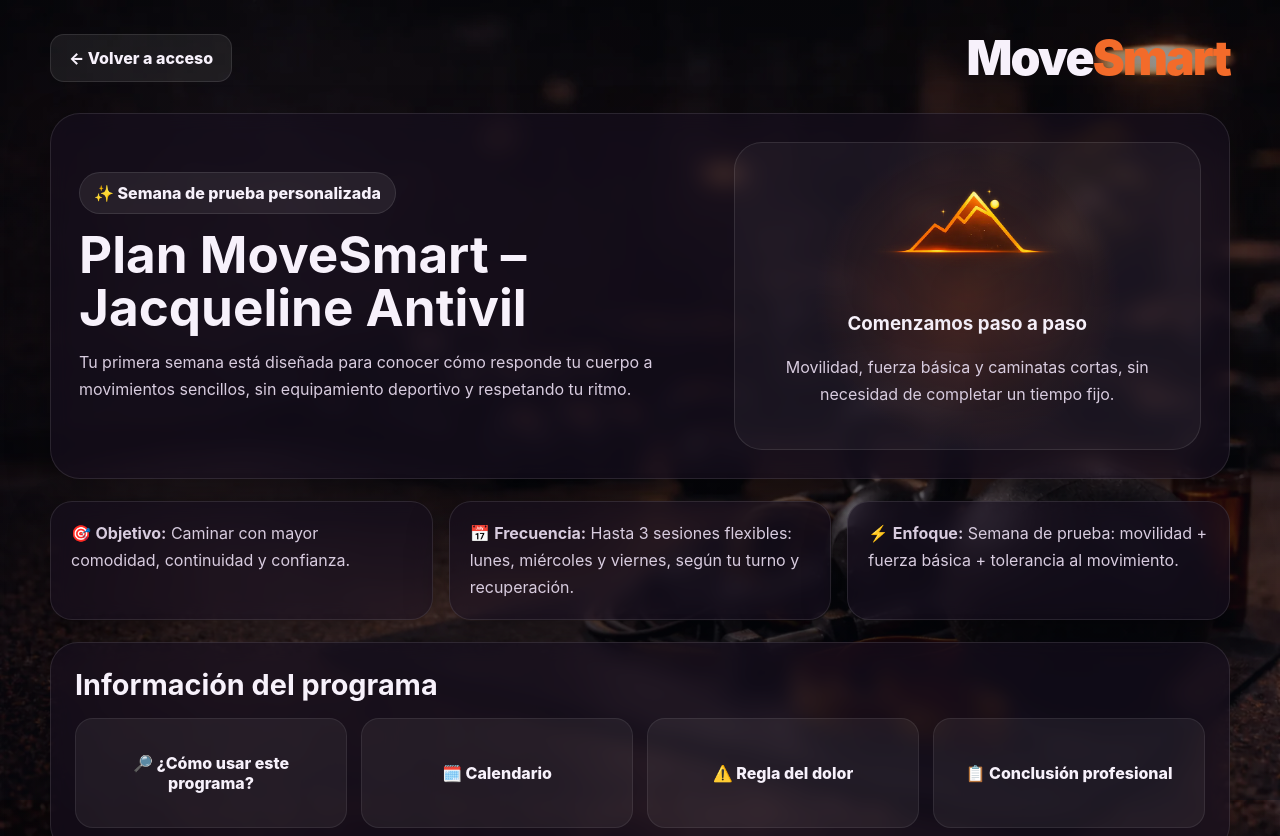
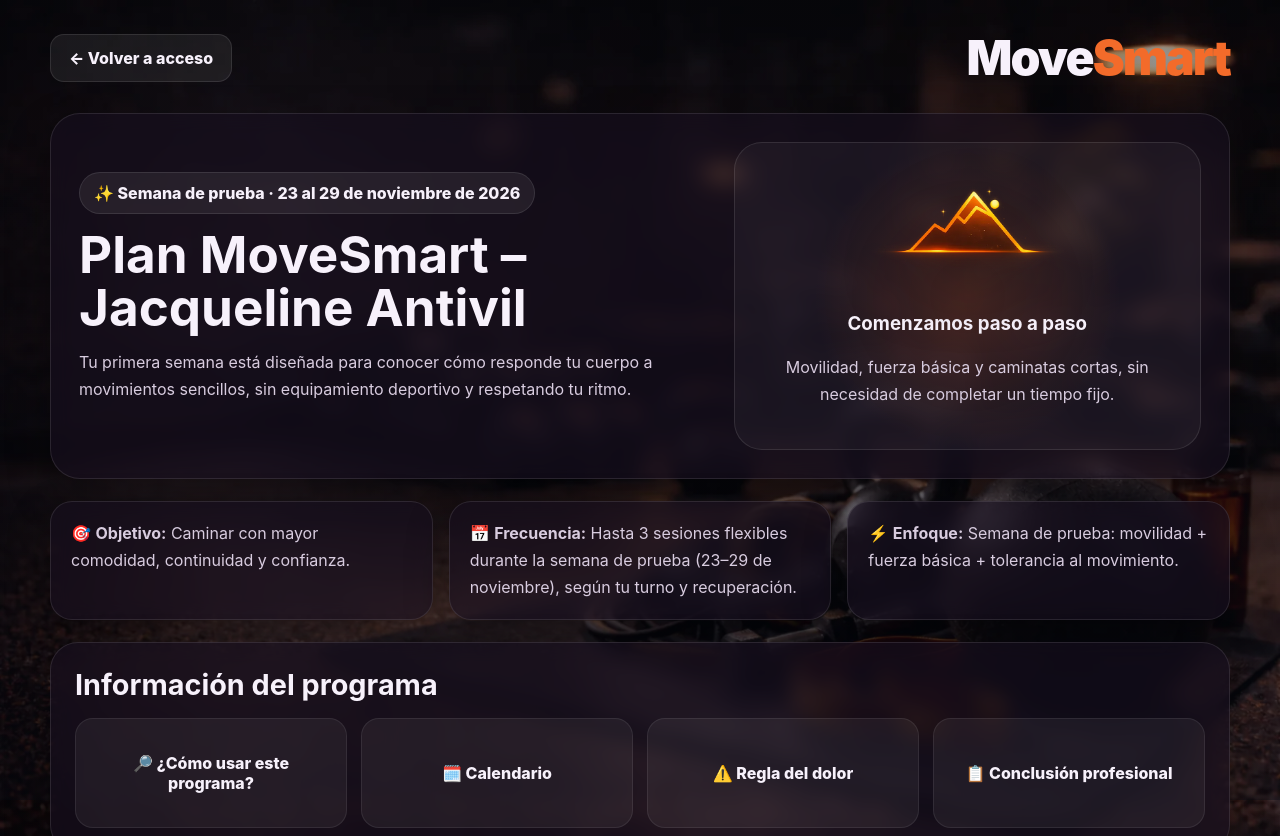
Before and after one commit to movesmart-chile/movesmart-web, a plain HTML site: page clientes/jacqueline-antivil/plan-cliente.html in a window 1280 px wide. Shown: the top 836 px of the page. Drawn offline with Linux system fonts and the light colour scheme.

Commit message:
Actualizar plan y calendario de semana de prueba de Jacqueline Antivil

```diff
--- a/clientes/jacqueline-antivil/plan-cliente.html
+++ b/clientes/jacqueline-antivil/plan-cliente.html
@@ -13,8 +13,8 @@
 <body>
 <main class="wrap">
 <div class="topbar"><a href="https://movesmart-chile.github.io/movesmart-web/acceso-clientes.html" class="back">← Volver a acceso</a><div class="brand">Move<span>Smart</span></div></div>
-<section class="hero"><div><div class="eyebrow">✨ Semana de prueba personalizada</div><h1>Plan MoveSmart – Jacqueline Antivil</h1><p>Tu primera semana está diseñada para conocer cómo responde tu cuerpo a movimientos sencillos, sin equipamiento deportivo y respetando tu ritmo.</p></div><div class="visual"><div><img src="https://movesmart-chile.github.io/movesmart-web/imagenes/montana.webp" alt="MoveSmart"><h3>Comenzamos paso a paso</h3><p>Movilidad, fuerza básica y caminatas cortas, sin necesidad de completar un tiempo fijo.</p></div></div></section>
-<section class="stats"><div class="stat">🎯 <strong>Objetivo:</strong> Caminar con mayor comodidad, continuidad y confianza.</div><div class="stat">📅 <strong>Frecuencia:</strong> Hasta 3 sesiones flexibles: lunes, miércoles y viernes, según tu turno y recuperación.</div><div class="stat">⚡ <strong>Enfoque:</strong> Semana de prueba: movilidad + fuerza básica + tolerancia al movimiento.</div></section>
+<section class="hero"><div><div class="eyebrow">✨ Semana de prueba · 23 al 29 de noviembre de 2026</div><h1>Plan MoveSmart – Jacqueline Antivil</h1><p>Tu primera semana está diseñada para conocer cómo responde tu cuerpo a movimientos sencillos, sin equipamiento deportivo y respetando tu ritmo.</p></div><div class="visual"><div><img src="https://movesmart-chile.github.io/movesmart-web/imagenes/montana.webp" alt="MoveSmart"><h3>Comenzamos paso a paso</h3><p>Movilidad, fuerza básica y caminatas cortas, sin necesidad de completar un tiempo fijo.</p></div></div></section>
+<section class="stats"><div class="stat">🎯 <strong>Objetivo:</strong> Caminar con mayor comodidad, continuidad y confianza.</div><div class="stat">📅 <strong>Frecuencia:</strong> Hasta 3 sesiones flexibles durante la semana de prueba (23–29 de noviembre), según tu turno y recuperación.</div><div class="stat">⚡ <strong>Enfoque:</strong> Semana de prueba: movilidad + fuerza básica + tolerancia al movimiento.</div></section>
 <section class="panel"><h2>Información del programa</h2><div class="grid"><a href="como-usar-este-programa.html" class="item">🔎 ¿Cómo usar este programa?</a><a href="calendario-entrenamiento.html" class="item">🗓️ Calendario</a><a href="regla-del-dolor.html" class="item">⚠️ Regla del dolor</a><a href="conclusion-profesional.html" class="item">📋 Conclusión profesional</a></div></section>
 <section class="cards"><a href="rutina-a.html" class="card green"><div class="head">Ver Rutina A ▶</div><div class="body"><div><img src="https://movesmart-chile.github.io/movesmart-web/imagenes/icono-rutina-a.webp" alt="Rutina A"><p>Movilidad y fuerza sencilla con silla y apoyo estable, adaptada a tu energía.</p></div></div><div class="foot">Fuerza general ▶</div></a><a href="rutina-b.html" class="card yellow"><div class="head">Ver Rutina B ▶</div><div class="body"><div><img src="https://movesmart-chile.github.io/movesmart-web/imagenes/icono-rutina-b.webp" alt="Rutina B"><p>Caminatas breves, equilibrio con apoyo y movimientos cómodos de cadera y tobillo.</p></div></div><div class="foot">Constancia ▶</div></a><a href="https://movesmart-chile.github.io/movesmart-web/clientes/dashboard-clientes.html?cliente_id=jacqueline-antivil" class="card blue"><div class="head">Mi Seguimiento MoveSmart</div><div class="body"><div><img src="https://movesmart-chile.github.io/movesmart-web/imagenes/seguimiento.webp" alt="Mi Seguimiento MoveSmart"><p>Registra cómo te sentiste y tus molestias después de cada sesión. Si necesitas ayuda, puedes comunicarte por WhatsApp.</p></div></div><div class="foot">Seguimiento ▶</div></a></section>
 </main>
```
Also changed, not shown: clientes/jacqueline-antivil/calendario-entrenamiento.html (+1 -1 lines).
